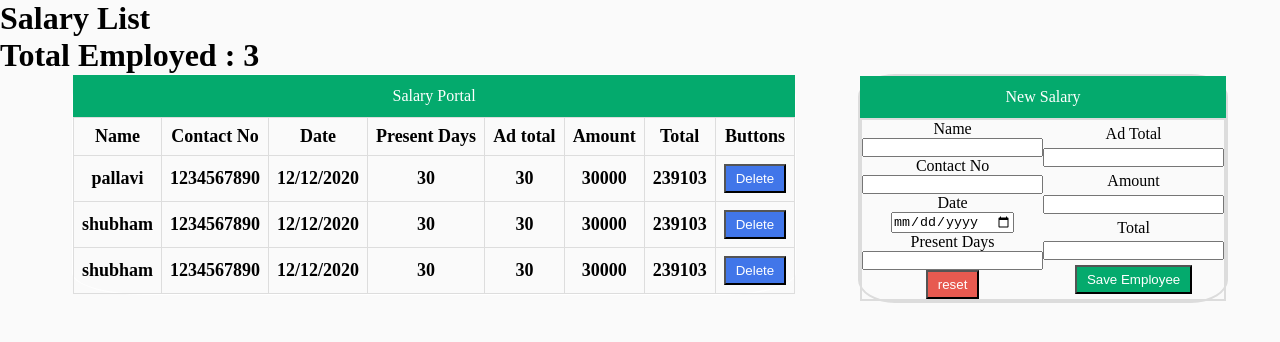
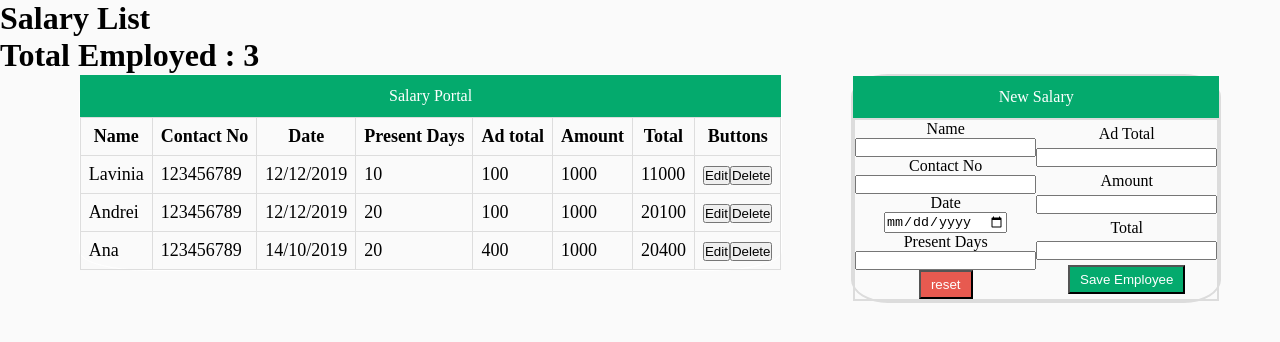
Before and after one commit to 7raul7k/salary-example-child, an Angular app: page / in a window 1280 px wide. Shown: the top 342 px of the page. Built offline with nearby package versions, Linux system fonts and the light colour scheme.

Commit message:
attach employees

```diff
--- a/src/app/components/home/home.component.html
+++ b/src/app/components/home/home.component.html
@@ -1,2 +1,2 @@
 <app-header [numberEmployes] = numberEmployees()></app-header>
-<app-salary ></app-salary>
+<app-salary [employes] = salary></app-salary>
--- a/src/app/components/home/salary/salary-table/salary-table.component.html
+++ b/src/app/components/home/salary/salary-table/salary-table.component.html
@@ -16,35 +16,18 @@
     </thead>
     <tbody>
 
-    <tr>
-      <th>pallavi</th>
-      <th>1234567890</th>
-      <th>12/12/2020</th>
-      <th>30</th>
-      <th>30</th>
-      <th>30000</th>
-      <th>239103</th>
-      <th><button type="submit" class="delete-button">Delete</button></th>
-    </tr>
-    <tr>
-      <th>shubham</th>
-      <th>1234567890</th>
-      <th>12/12/2020</th>
-      <th>30</th>
-      <th>30</th>
-      <th>30000</th>
-      <th>239103</th>
-      <th><button type="submit"  class="delete-button">Delete</button></th>
-    </tr>
-    <tr>
-      <th>shubham</th>
-      <th>1234567890</th>
-      <th>12/12/2020</th>
-      <th>30</th>
-      <th>30</th>
-      <th>30000</th>
-      <th>239103</th>
-      <th><button type="submit" class="delete-button">Delete</button></th>
+    <tr *ngFor="let employee of employes">
+      <td>{{employee.name}}</td>
+      <td>{{employee.contactNo}}</td>
+      <td>{{employee.date}}</td>
+      <td>{{employee.presentDays}}</td>
+      <td>{{employee.adTotal}}</td>
+      <td>{{employee.amount}}</td>
+      <td>{{employee.total}}</td>
+      <td>
+        <button class="btn btn-primary" >Edit</button>
+        <button class="btn btn-danger" >Delete</button>
+      </td>
     </tr>
     </tbody>
   </table>
--- a/src/app/components/home/salary/salary-table/salary-table.component.ts
+++ b/src/app/components/home/salary/salary-table/salary-table.component.ts
@@ -1,4 +1,5 @@
-import { Component } from '@angular/core';
+import {Component, Input} from '@angular/core';
+import {Salary} from "../../models/Salary";
 
 @Component({
   selector: 'app-salary-table',
@@ -7,4 +8,6 @@ import { Component } from '@angular/core';
 })
 export class SalaryTableComponent {
 
+  @Input() employes : Salary[] = [];
+
 }
--- a/src/app/components/home/salary/salary.component.html
+++ b/src/app/components/home/salary/salary.component.html
@@ -1,4 +1,4 @@
 <div class="salary-portal">
-  <app-salary-table></app-salary-table>
+  <app-salary-table [employes] = employes></app-salary-table>
   <app-add-salary></app-add-salary>
 </div>
--- a/src/app/components/home/salary/salary.component.ts
+++ b/src/app/components/home/salary/salary.component.ts
@@ -8,6 +8,7 @@ import {Salary} from "../models/Salary";
 })
 export class SalaryComponent  implements OnInit{
 
+  @Input() employes : Salary[] = [];
   constructor() { }
 
   ngOnInit() {
```
